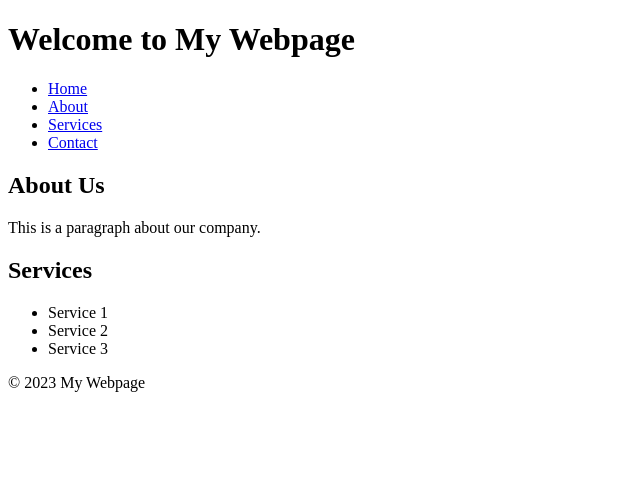
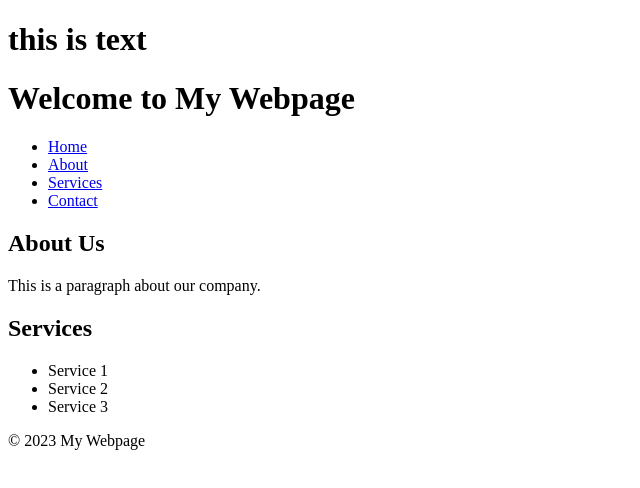
Before and after one commit to yasmine-ghomrassi/firstRepo, a plain HTML site: page index.html in a window 1280 px wide. Shown: the whole page, without its empty margins (0-640 px from the left). Drawn offline with Linux system fonts and the light colour scheme.

Commit message:
Update index.html

```diff
--- a/index.html
+++ b/index.html
@@ -5,6 +5,7 @@
     <title>My Webpage</title>
 </head>
 <body>
+    <h1> this is text</h1>
     <header>
         <h1>Welcome to My Webpage</h1>
         <nav>
```
